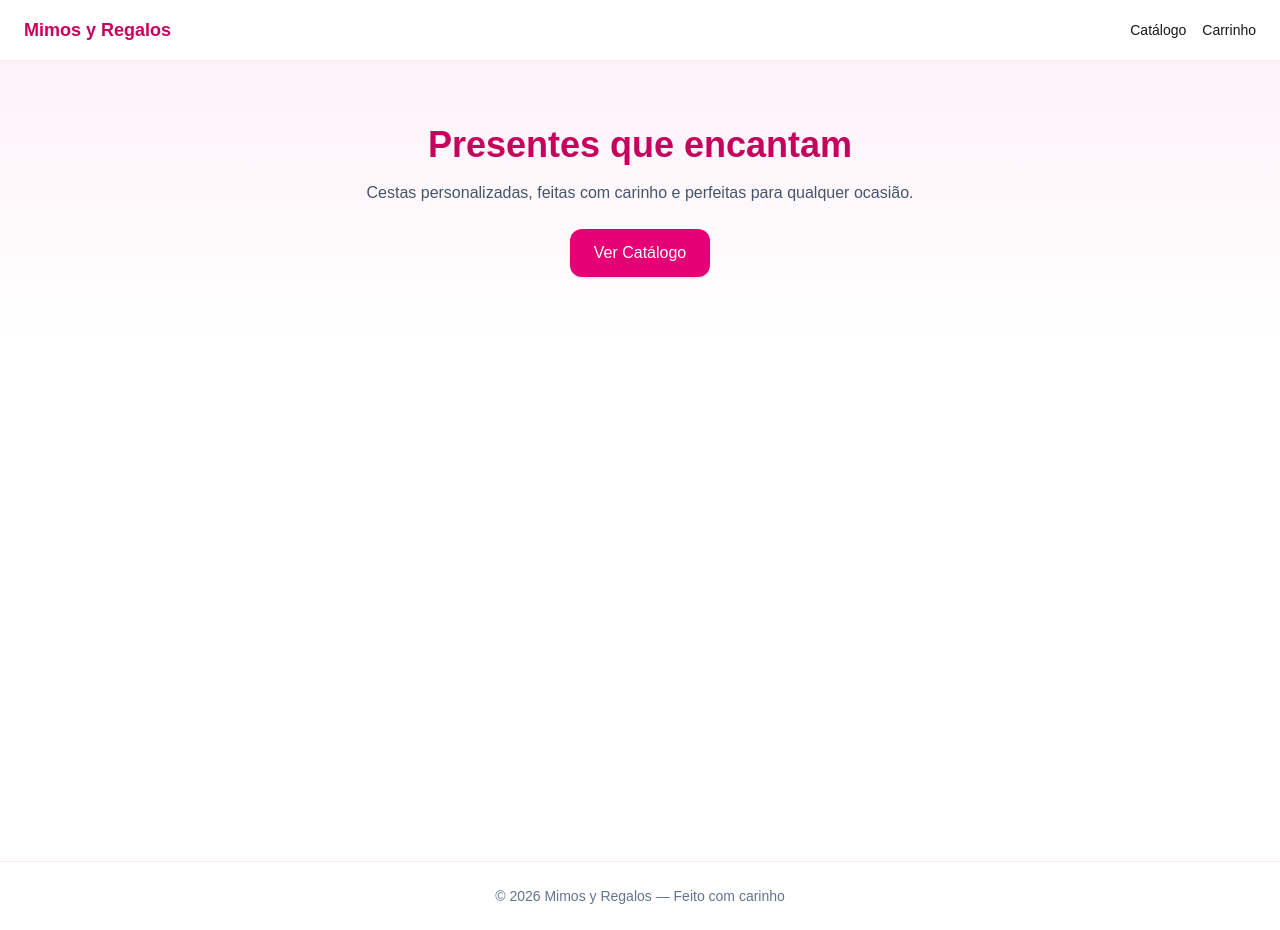
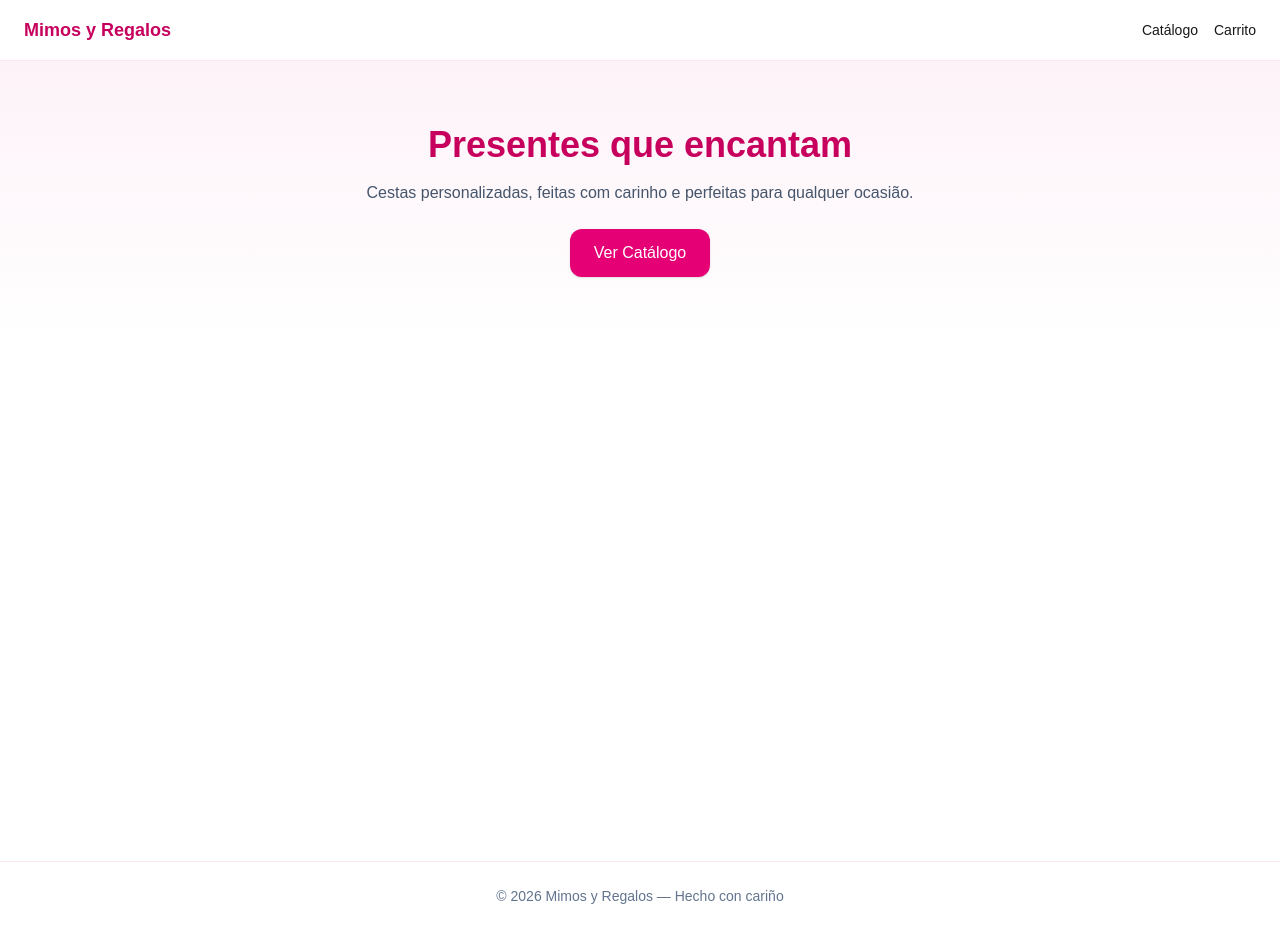
Before and after one commit to SrDavidBarbosa/mimosyregalos, a Next.js app in the folder frontend/: page / in a window 1280 px wide. Built offline with nearby package versions, Linux system fonts and the light colour scheme.

Commit message:
Error Layout

```diff
--- a/frontend/app/layout.tsx
+++ b/frontend/app/layout.tsx
@@ -2,10 +2,10 @@ import './globals.css';
 
 export const metadata = {
   title: 'Mimos y Regalos',
-  description: 'Cestas e presentes personalizados',
+  description: 'Cestas y regalos personalizados',
 };
 
-export default function RootLayout({ children }) {
+export default function RootLayout({ children }: { children: React.ReactNode }) {
   return (
     <html lang="es">
       <body className="bg-slate-50 text-slate-800">
@@ -15,15 +15,15 @@ export default function RootLayout({ children }) {
           </a>
 
           <nav className="flex items-center gap-4 text-sm">
-            <a href="/catalogo" className="hover:text-pink-600">Catálogo</a>
-            <a href="/carrinho" className="hover:text-pink-600">Carrinho</a>
+            <a href="/catalog" className="hover:text-pink-600">Catálogo</a>
+            <a href="/cart" className="hover:text-pink-600">Carrito</a>
           </nav>
         </header>
 
         <main className="min-h-screen">{children}</main>
 
         <footer className="bg-white border-t border-pink-100 text-center py-6 text-sm text-slate-500">
-          © {new Date().getFullYear()} Mimos y Regalos — Feito com carinho
+          © {new Date().getFullYear()} Mimos y Regalos — Hecho con cariño
         </footer>
       </body>
     </html>
```
